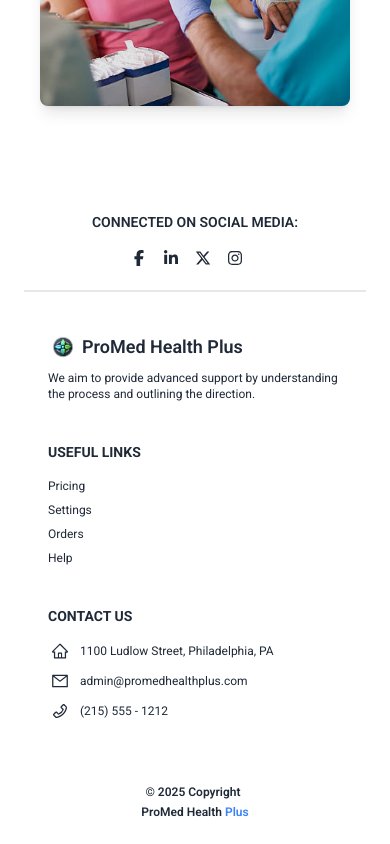
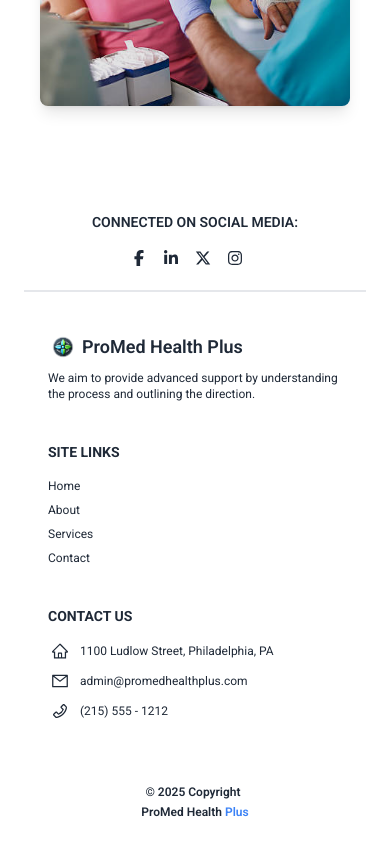
Before and after one commit to wchandler2020/promedhealthplus_portal_client, a React (Create React App) app: page / in a window 390 px wide. Shown: the part 583-1427 px from the top of the page. Built offline with nearby package versions, Linux system fonts and the light colour scheme.

Commit message:
fixed: contact form scrolling on mobile devices

```diff
--- a/src/components/dashboard/Dashboard.jsx
+++ b/src/components/dashboard/Dashboard.jsx
@@ -23,6 +23,7 @@ const Dashboard = () => {
       hover:bg-red-400
       transition duration-300
       flex items-center text-xs
+      font-semibold
     "
         >
           <IoChatbubblesOutline className="text-lg mr-2" />
--- a/src/components/dashboard/patient/PatientCard.jsx
+++ b/src/components/dashboard/patient/PatientCard.jsx
@@ -9,7 +9,7 @@ import NewOrderForm from "../../orders/NewOrderForm";
 
 const IVRStatusBadge = ({ status }) => {
   const colors = {
-    Approved: "bg-blue-100 text-blue-700",
+    Approved: "bg-green-100 text-green-700",
     Pending: "bg-yellow-100 text-yellow-700",
     Denied: "bg-red-100 text-red-700",
   };
@@ -55,16 +55,19 @@ const PatientCard = ({ patient, onViewPdf, onEdit, onDelete }) => {
           <FaEdit
             className="text-gray-500 hover:text-blue-500 cursor-pointer text-base"
             onClick={() => onEdit(patient)}
-            title="Edit Patient"
+            title="Edit Patient" // <-- native tooltip
           />
           <FaTrashAlt
             className="text-gray-500 hover:text-red-500 cursor-pointer text-base"
             onClick={() => onDelete(patient.id)}
-            title="Delete Patient"
+            title="Delete Patient" // <-- native tooltip
           />
         </div>
       </div>
-      <div className="flex items-center justify-between w-full" style={{ marginTop: -4 }}>
+      <div
+        className="flex items-center justify-between w-full"
+        style={{ marginTop: -4 }}
+      >
         <p className="text-sm">
           <strong>Medical Record #:</strong> {patient.medical_record_number}
         </p>
@@ -72,12 +75,10 @@ const PatientCard = ({ patient, onViewPdf, onEdit, onDelete }) => {
           IVR Status: <IVRStatusBadge status={patient.ivrStatus} />
         </strong>
       </div>
-      <div
-        className="text-sm text-gray-700 space-y-1"
-        style={{ marginTop: 8 }}
-      >
+      <div className="text-sm text-gray-700 space-y-1" style={{ marginTop: 8 }}>
         <p className="text-xs flex">
-          <strong className="mr-1">Address:</strong> {patient.address} {patient.city}, {patient.state} {patient.zip_code}
+          <strong className="mr-1">Address:</strong> {patient.address}{" "}
+          {patient.city}, {patient.state} {patient.zip_code}
         </p>
       </div>
       <div
@@ -189,9 +190,10 @@ const PatientCard = ({ patient, onViewPdf, onEdit, onDelete }) => {
         <div className="relative flex items-center gap-1">
           <button
             className={`text-xs px-3 py-1 rounded-full flex items-center gap-1 transition-all
-            ${patient.ivrStatus === "Approved"
-              ? "bg-blue-500 text-white hover:bg-blue-600"
-              : "bg-gray-200 text-gray-500 cursor-not-allowed"
+            ${
+              patient.ivrStatus === "Approved"
+                ? "bg-blue-500 text-white hover:bg-blue-600"
+                : "bg-gray-200 text-gray-500 cursor-not-allowed"
             }`}
             onClick={() => setOpenOrderModal(true)}
             disabled={patient.ivrStatus !== "Approved"}
--- a/src/components/footer/Footer.jsx
+++ b/src/components/footer/Footer.jsx
@@ -61,12 +61,12 @@ const Footer = () => {
 
           {/* Useful Links */}
           <div className="flex-1 min-w-[150px]">
-            <h6 className="mb-4 font-bold uppercase text-sm">Useful links</h6>
+            <h6 className="mb-4 font-bold uppercase text-sm">Site links</h6>
             <ul className="text-xs space-y-2">
-              <li><a className="text-gray-800">Pricing</a></li>
-              <li><a className="text-gray-800">Settings</a></li>
-              <li><a className="text-gray-800">Orders</a></li>
-              <li><a className="text-gray-800">Help</a></li>
+              <li><Link to='/' className="text-gray-800 hover:text-blue-500">Home</Link></li>
+              <li><Link to='/about' className="text-gray-800 hover:text-blue-500">About</Link></li>
+              <li><Link to='/services' className="text-gray-800 hover:text-blue-500">Services</Link></li>
+              <li><Link to='/contact' className="text-gray-800 hover:text-blue-500">Contact</Link></li>
             </ul>
           </div>
 
--- a/src/components/home/hero/Hero.jsx
+++ b/src/components/home/hero/Hero.jsx
@@ -131,10 +131,13 @@ const Hero = () => {
   transform: "translate(-50%, -50%)",
   width: "100%",
   maxWidth: 600,
+  maxHeight: "90vh", // 👈 Add this
+  overflowY: "auto",  // 👈 Add this
   bgcolor: "transparent",
   boxShadow: "none",
   outline: "none",
 };
+
 
   return (
     <>
@@ -183,7 +186,7 @@ const Hero = () => {
       {/* Modal with Tailwind Form */}
       <Modal open={open} onClose={() => setOpen(false)}>
         <Box sx={modalStyle}>
-          <div className="bg-white rounded-2xl shadow-2xl p-8 mx-4 border border-gray-100 relative">
+          <div className="bg-white rounded-2xl shadow-2xl p-8 mx-4 border border-gray-100 relative h-full">
             {/* Close button */}
             <button
               onClick={() => setOpen(false)}
```
Lines whose indentation alone changed are shown as unchanged.
